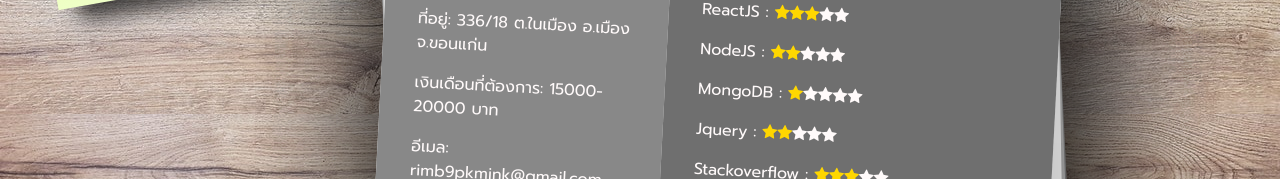
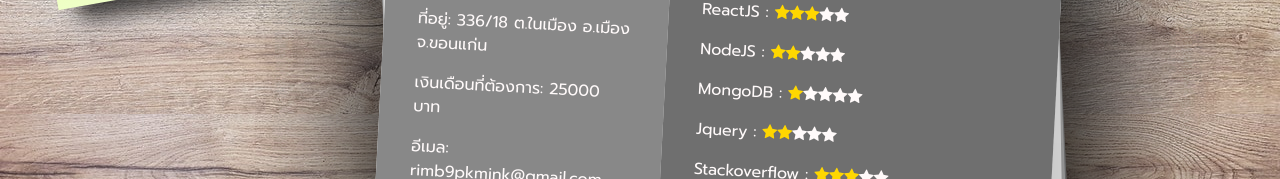
Before and after one commit to toonPt0473/my-responsive-resume, a React (Create React App) app: page / in a window 1280 px wide. Shown: the part 366-545 px from the top of the page. Built offline with nearby package versions, Linux system fonts and the light colour scheme.

Commit message:
Update Profile.js

```diff
--- a/src/components/Profile.js
+++ b/src/components/Profile.js
@@ -33,7 +33,7 @@
             <p>{checkLang("วันเกิด: ", "Birth: ")}{profile.birthDate}</p>
             <p>{checkLang("การศึกษา: " , "Education: ")}{profile.education}</p>
             <p>{checkLang("ที่อยู่: " , "Address: ")}{profile.address}</p>
-            <p>{checkLang("เงินเดือนที่ต้องการ: " , "Expect salary: ")}15000-20000{lang === "thai" ? " บาท" : " bath"}</p>
+            <p>{checkLang("เงินเดือนที่ต้องการ: " , "Expect salary: ")}25000{lang === "thai" ? " บาท" : " bath"}</p>
             <p>{checkLang("อีเมล: " , "Email: ")}{profile.email}</p>
           </div>
           <div className="skill">
```
